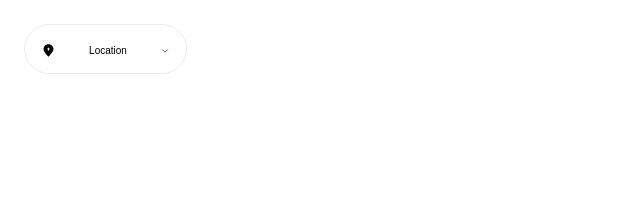
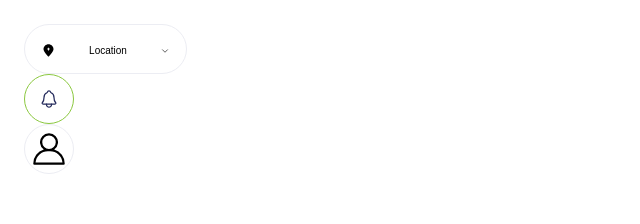
Before and after one commit to maystrova/rise-real-estate, a Next.js app: page / in a window 1280 px wide. Shown: the top 224 px of the page, without its empty margins (0-640 px from the left). Built offline with nearby package versions, Linux system fonts and the light colour scheme.

Commit message:
notifications, user components

```diff
--- a/components/button.tsx
+++ b/components/button.tsx
@@ -1,8 +1,10 @@
+import React from 'react'
 import style from 'styles/button.module.scss'
 
 export enum BUTTON_TYPE {
     LOCATION = 'location',
     NOTIFICATION = 'notifications',
+    USER = 'user',
     DEFAULT = 'default',
 }
 
@@ -18,6 +20,8 @@ const buttonTypeHandler = (type: BUTTON_TYPE): string => {
             return style.location
         case BUTTON_TYPE.NOTIFICATION:
             return style.notifications
+        case BUTTON_TYPE.USER:
+            return style.user
     }
     return BUTTON_TYPE.DEFAULT
 }
--- a/components/header.tsx
+++ b/components/header.tsx
@@ -1,4 +1,6 @@
 import Location from 'components/location'
+import Notifications from 'components/notifications'
+import User from 'components/user'
 
 import style from 'styles/header.module.scss'
 
@@ -8,7 +10,10 @@ const Header = ({}: HeaderProps) => {
     return (
         <div className={style.container}>
             <Location />
-            <div></div>
+            <div>
+                <Notifications />
+                <User />
+            </div>
         </div>
     )
 }
--- a/components/icon.tsx
+++ b/components/icon.tsx
@@ -4,6 +4,7 @@ export enum ICON_SIZE {
     X_SMALL = 'x-small',
     SMALL = 'small',
     MEDIUM = 'medium',
+    BIG = 'big',
 }
 
 interface IconProps {
@@ -12,22 +13,22 @@ interface IconProps {
     size: ICON_SIZE
 }
 
+const iconSizeHandler = (size: ICON_SIZE): string => {
+    switch (size) {
+        case ICON_SIZE.X_SMALL:
+            return style.x_small
+        case ICON_SIZE.SMALL:
+            return style.small
+        case ICON_SIZE.MEDIUM:
+            return style.medium
+        case ICON_SIZE.BIG:
+            return style.big
+    }
+    return style.small
+}
+
 const Icon = ({ src, alt = 'icon', size }: IconProps) => {
-    return (
-        <img
-            className={
-                size === ICON_SIZE.SMALL
-                    ? style.small
-                    : size === ICON_SIZE.MEDIUM
-                    ? style.medium
-                    : size === ICON_SIZE.X_SMALL
-                    ? style.x_small
-                    : ICON_SIZE.SMALL
-            }
-            alt={alt}
-            src={src}
-        />
-    )
+    return <img className={iconSizeHandler(size)} alt={alt} src={src} />
 }
 
 export default Icon
--- /dev/null
+++ b/components/notifications.tsx
@@ -0,0 +1,17 @@
+import Button, { BUTTON_TYPE } from 'components/button'
+import Icon, { ICON_SIZE } from 'components/icon'
+
+interface NotificationsProps {}
+
+const Notifications = ({}: NotificationsProps) => {
+    return (
+        <Button type={BUTTON_TYPE.NOTIFICATION} onClick={() => {}}>
+            <Icon
+                src={'/static/notification-icon.svg'}
+                size={ICON_SIZE.MEDIUM}
+            />
+        </Button>
+    )
+}
+
+export default Notifications
--- /dev/null
+++ b/components/user.tsx
@@ -0,0 +1,14 @@
+import Button, { BUTTON_TYPE } from 'components/button'
+import Icon, { ICON_SIZE } from 'components/icon'
+
+interface UserProps {}
+
+const User = ({}: UserProps) => {
+    return (
+        <Button type={BUTTON_TYPE.USER} onClick={() => {}}>
+            <Icon src={'/static/user.svg'} size={ICON_SIZE.BIG} />
+        </Button>
+    )
+}
+
+export default User
--- a/styles/button.module.scss
+++ b/styles/button.module.scss
@@ -13,9 +13,26 @@
   @extend .container
 }
 
+.round {
+  border-radius: 50%;
+  width: 50px;
+  height: 50px;
+  background: transparent;
+  display: flex;
+  justify-content: center;
+  align-items: center;
+}
+
 .notifications {
   border: 1px solid #8BC83F;
-  border-radius: 50%;
 
-  @extend .container
+
+  @extend .container, .round
 }
+
+.user {
+  border: 1px solid #ECEDF3;
+
+  @extend .container, .round
+
+}
--- a/styles/icon.module.scss
+++ b/styles/icon.module.scss
@@ -1,6 +1,7 @@
 $x_small: 10px;
 $small: 15px;
 $medium: 20px;
+$big: 44px;
 
 .main {
   display: block;
@@ -23,3 +24,9 @@ $medium: 20px;
 
   @extend .main
 }
+
+.big {
+  width: $big;
+
+  @extend .main
+}
```
Also changed, not shown: public/static/notification-icon.svg (renamed from public/notification-icon.svg), public/static/user.svg (added).
